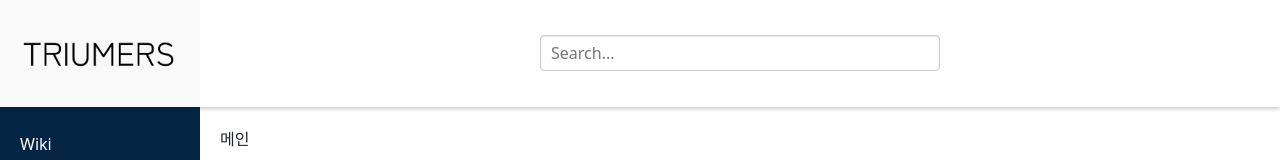
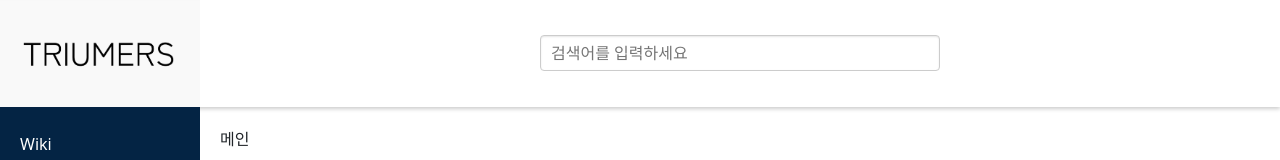
Before and after one commit to Triumers/KMS-Front, a Vue app: page / in a window 1280 px wide. Shown: the top 160 px of the page. Built offline with nearby package versions, Linux system fonts and the light colour scheme.

Commit message:
style(header): 주석, 검색어 placeholder 수정

```diff
--- a/src/views/Header.vue
+++ b/src/views/Header.vue
@@ -6,10 +6,10 @@
             </div>
         </div>
         <div class="header-center">
-            <input type="text" placeholder="Search..." class="search-input" />
+            <input type="text" placeholder="검색어를 입력하세요" class="search-input" />
         </div>
         <div class="header-right">
-            <!-- Other header right content -->
+            <!-- 프로필 예정 -->
         </div>
     </header>
 </template>
@@ -20,6 +20,7 @@ import { useRouter } from 'vue-router';
 
 const router = useRouter();
 
+// path 추가 예정
 const navigateTo = (path) => {
     router.push({ path });
 };
```
